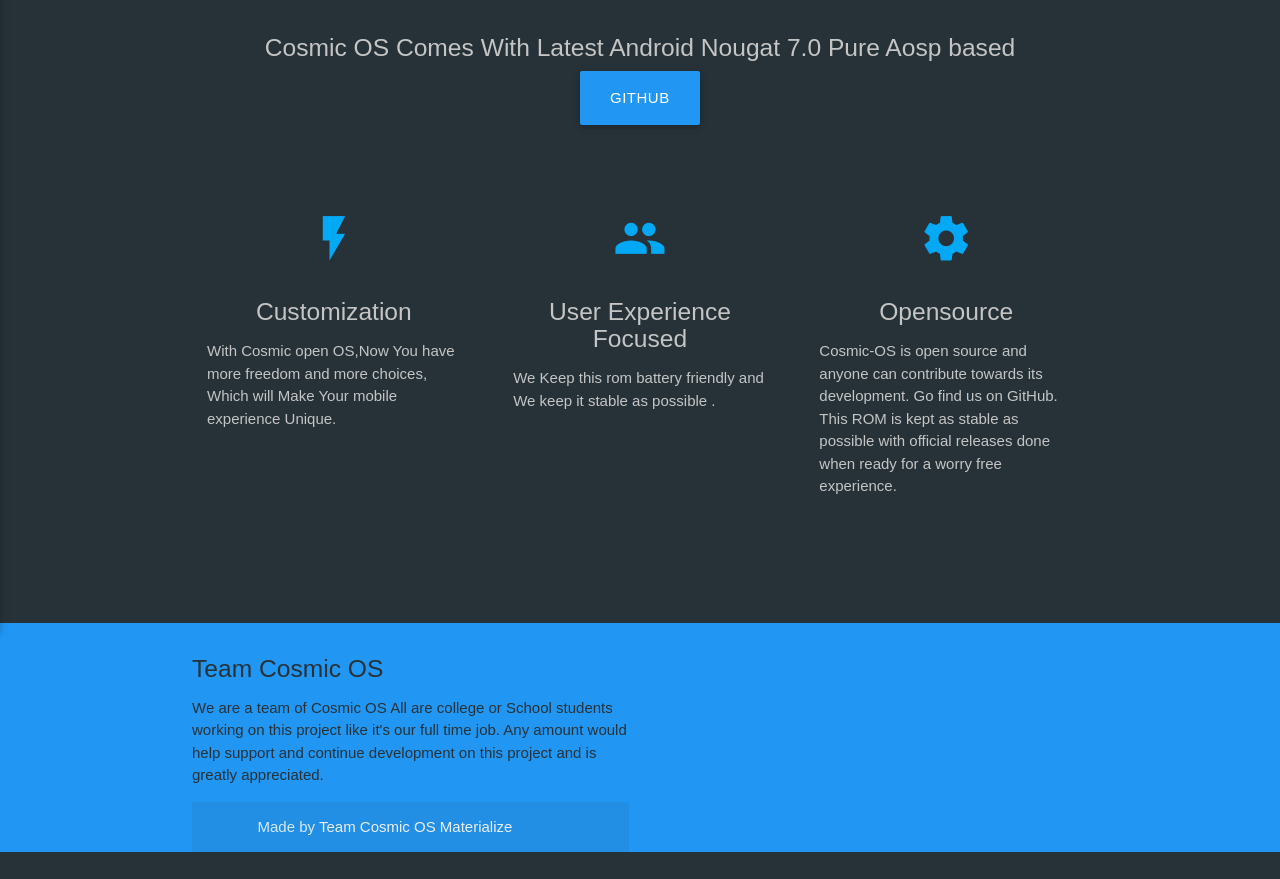
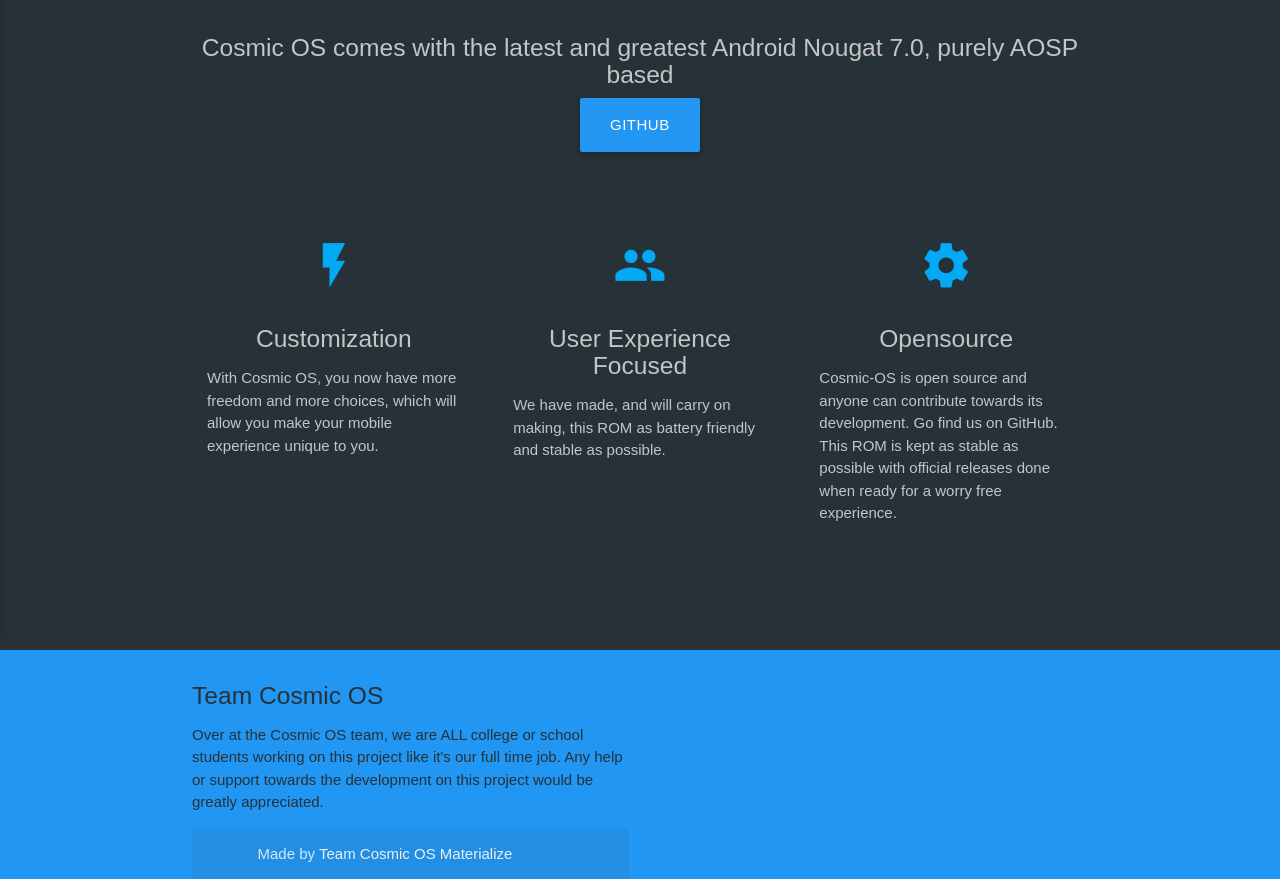
Before and after one commit to ishubhamsingh/Cosmic-OS.github.io, a plain HTML site: page index.html in a window 1280 px wide. Shown: the part 228-1107 px from the top of the page. Before the commit the page ends 1080 px from the top, so only its background shows below. Drawn offline with nearby package versions, Linux system fonts and the light colour scheme; a web font is replaced by a local one.

Commit message:
Fixed up the text

```diff
--- a/index.html
+++ b/index.html
@@ -31,7 +31,7 @@
             <br>
             <h1 class="header center orange-text">Cosmic OS</h1>
             <div class="row center">
-                <h5 class="header col s12 light">Cosmic OS Comes With Latest Android Nougat 7.0 Pure Aosp based</h5> </div>
+                <h5 class="header col s12 light">Cosmic OS comes with the latest and greatest Android Nougat 7.0, purely AOSP based</h5> </div>
             <div class="row center"> <a href="http://github.com/cosmic-os" id="download-button" class="btn-large waves-effect waves-light orange">GITHUB</a> </div>
             <br>
             <br> </div>
@@ -44,14 +44,14 @@
                     <div class="icon-block">
                         <h2 class="center light-blue-text"><i class="material-icons">flash_on</i></h2>
                         <h5 class="center">Customization</h5>
-                        <p class="light">With Cosmic open OS,Now You have more freedom and more choices, Which will Make Your mobile experience Unique.</p>
+                        <p class="light">With Cosmic OS, you now have more freedom and more choices, which will allow you make your mobile experience unique to you.</p>
                     </div>
                 </div>
                 <div class="col s12 m4">
                     <div class="icon-block">
                         <h2 class="center light-blue-text"><i class="material-icons">group</i></h2>
                         <h5 class="center">User Experience Focused</h5>
-                        <p class="light">We Keep this rom battery friendly and We keep it stable as possible .</p>
+                        <p class="light">We have made, and will carry on making, this ROM as battery friendly and stable as possible.</p>
                     </div>
                 </div>
                 <div class="col s12 m4">
@@ -72,7 +72,7 @@
             <div class="row">
                 <div class="col l6 s12">
                     <h5 class="white-text">Team Cosmic OS</h5>
-                    <p class="grey-text text-lighten-4">We are a team of Cosmic OS All are college or School students working on this project like it's our full time job. Any amount would help support and continue development on this project and is greatly appreciated.</p>
+                    <p class="grey-text text-lighten-4">Over at the Cosmic OS team, we are ALL college or school students working on this project like it's our full time job. Any help or support towards the development on this project would be greatly appreciated.</p>
                     <div class="footer-copyright">
                         <div class="container"> Made by <a class="orange-text text-lighten-3" href="http://cosmic-os.github.io">Team Cosmic OS Materialize</a> </div>
                     </div>
```
